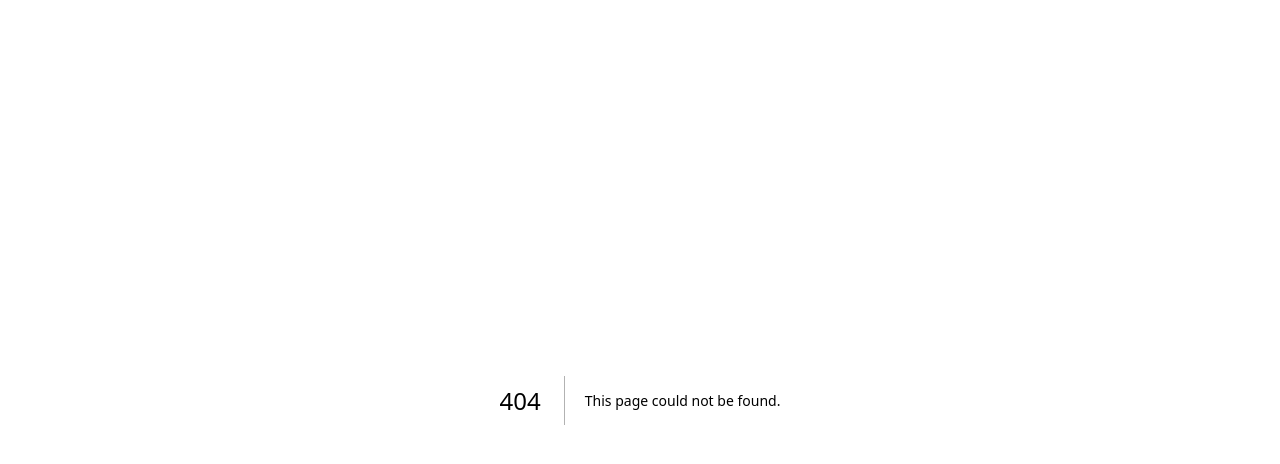
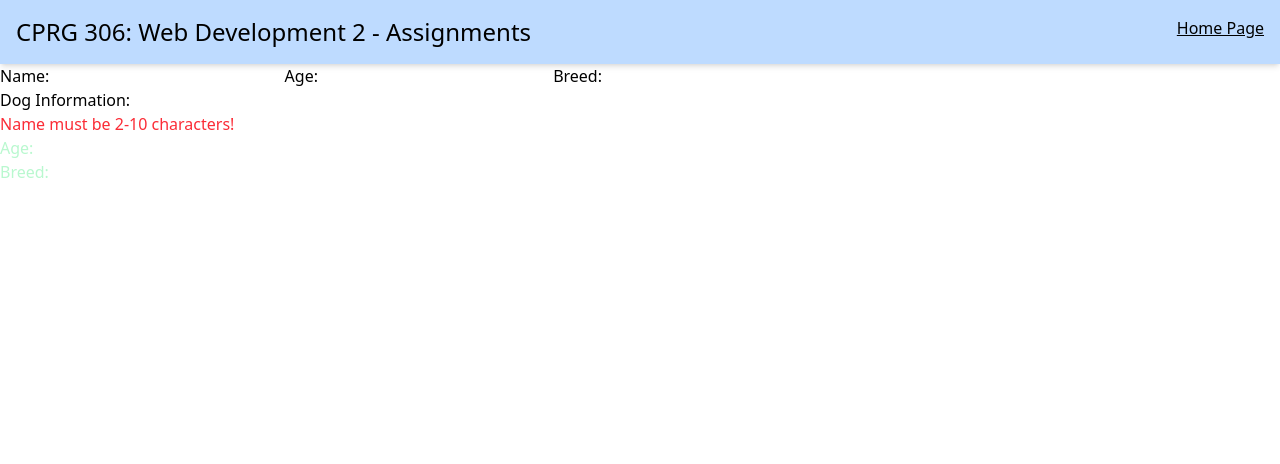
Before and after one commit to NickJBrunet/cprg306-assignments, a Next.js app: page /demo-1 in a window 1280 px wide. Before the commit this address had no page. Shown: the top 464 px of the page. Built offline with nearby package versions, Linux system fonts and the light colour scheme.

Commit message:
Minor Styling and Formatting Changes

```diff
--- a/app/components/assignment-sidebar.js
+++ b/app/components/assignment-sidebar.js
@@ -8,7 +8,8 @@ export default function AssignmentSidebar() {
         <div className={`${colorScheme.other} p-4 flex-1`}>
             <Link className="underline" href="./week-2">Week 2 Assignment</Link> <br />
             <Link className="underline" href="./week-3">Week 3 Assignment</Link> <br />
-            <Link className="underline" href="./week-4">Week 4 Assignment</Link>
+            <Link className="underline" href="./week-4">Week 4 Assignment</Link> <br />
+            <Link className="underline" href="./week-5">Week 5 Assignment</Link>
         </div>
     </div>
   );
--- /dev/null
+++ b/app/components/demos-sidebar.js
@@ -0,0 +1,13 @@
+import { colorScheme } from "../layout";
+import Link from "next/link";
+
+export default function DemoSidebar() {
+  return (
+    <div className="flex flex-col h-full text-center">
+        <h2 className={`${colorScheme.secondary} p-2 text-xl`}>Demos</h2>
+        <div className={`${colorScheme.other} p-4 flex-1`}>
+            <Link className="underline" href="./demo-1">Demo #1</Link>
+        </div>
+    </div>
+  );
+}
--- /dev/null
+++ b/app/demo-1/dog-form.js
@@ -0,0 +1,76 @@
+"use client";
+
+import { useState } from "react";
+
+export default function DogForm(){
+
+    const [name, setName] = useState('');
+    const [breed, setBreed] = useState('');
+    const [age, setAge] = useState('');
+
+    // Main form submission handler
+    const handleSubmit = (event) => {
+        event.preventDefault();
+        let dog = { name, breed, age };
+        console.log(dog);
+    }
+
+    // Individual input change handlers
+
+    // Name input change handler
+    const handleNameChange = (event) => {
+        let name = event.target.value;
+
+        (name.length <= 10 || name.length >= 2) ?
+            setName(event.target.value) : null;
+    }
+
+    // Age input change handler
+    const handleAgeChange = (event) => {
+        let age = event.target.value;
+
+        (age > 0) ?
+            setAge(event.target.value) : null;
+    }
+
+    // Breed input change handler
+    const handleBreedChange = (event) => {
+        let breed = event.target.value;
+
+        (breed.length > 1) ?
+            setBreed(event.target.value) : null;
+    }
+
+    return (
+        <div>
+            <form onSubmit={handleSubmit}>
+                <label htmlFor="name">Name: </label>
+                <input type="text" id="name" value={name} onChange={handleNameChange} />
+
+                <label htmlFor="age">Age: </label>
+                <input type="text" id="age" value={age} onChange={handleAgeChange} />
+
+                <label htmlFor="breed">Breed: </label>
+                <input type="text" id="breed" value={breed} onChange={handleBreedChange} />
+            </form>
+            <div>
+                <h2>Dog Information:</h2>
+
+                {(name.length > 10 || name.length < 2)
+                    ? <p className="text-red-500">Name must be 2-10 characters!</p>
+                    : <p className="text-green-200">Name: {name}</p>
+                }
+
+                {age < 0
+                    ? <p className="text-red-500">Age must be greater than or equal to 0!</p>
+                    : <p className="text-green-200">Age: {age}</p>
+                }
+
+                {breed.length > 0
+                    ? <p className="text-red-500">Breed is undefined!</p>
+                    : <p className="text-green-200">Breed: {breed}</p>
+                }
+            </div>
+        </div>
+    )
+}
--- /dev/null
+++ b/app/demo-1/page.js
@@ -0,0 +1,19 @@
+/*
+
+Author: Nick Brunet
+Description: Demo #1 page
+Modified: 2025-10-02
+
+*/
+
+import Header from '../components/header';
+import DogForm from './dog-form';
+
+export default function Page() {
+  return (
+    <main>
+        <Header />
+        <DogForm />
+    </main>
+  );
+}
--- a/app/page.js
+++ b/app/page.js
@@ -8,25 +8,37 @@ Modified: 2024-09-25
 
 import Header from "./components/header";
 import AssignmentSidebar from "./components/assignment-sidebar";
+import DemoSidebar from "./components/demos-sidebar";
 
 export default function Page() {
   return (
     <main className="flex flex-col h-dvh w-screen">
+
       {/* Header component used on all pages */}
       <Header />
+
       {/* Main body container */}
       <div className="flex flex-row h-full">
+
         {/* Left sidebar */}
-        <div className="w-1/2"></div>
+        <div className="w-1/2">
+          {/* DemoSidebar handles all link references for demos */}
+          <DemoSidebar />
+
+        </div>
+
         {/* Middle body container */}
         <div className="w-full text-center pt-2">
           <h1 className="text-2xl">Created By: Nicholas Brunet</h1>
           <p>Software development student at SAIT</p>
+
         </div>
+
         {/* Right sidebar */}
         <div className="w-1/2 h-full">
+          {/* AssignmentSidebar handles all link references for assignments */}
           <AssignmentSidebar />
-          {/* AssignmentSidebar handles all link references */}
+
         </div>
       </div>
     </main>
--- a/app/week-2/page.js
+++ b/app/week-2/page.js
@@ -2,7 +2,7 @@
 
 Author: Nick Brunet
 Description: Week 2 assignment page
-Modified: 2024-09-25
+Modified: 2025-09-25
 
 */
 
@@ -12,12 +12,12 @@ import StudentInfo from './student-info';
 export default function Page() {
   return (
     // Main container
-    <div className="text-center">
+    <main className="text-center">
       {/* Header component across all pages */}
       <Header />
       <h1>Student Information:</h1>
       {/* Assignment specific component for showcasing student information */}
       <StudentInfo />
-    </div>
+    </main>
   );
 }
--- a/app/week-3/page.js
+++ b/app/week-3/page.js
@@ -2,7 +2,7 @@
 
 Author: Nick Brunet
 Description: Week 3 assignment page
-Modified: 2024-09-25
+Modified: 2025-09-25
 
 */
 
@@ -12,12 +12,12 @@ import Header from '../components/header';
 
 export default function Page() {
   return (
-    <div className="h-dvh">
+    <main className="h-dvh">
         <Header />
         <div className="text-center">
           <h1 className="text-5xl p-1 m-1">Shopping List</h1>
           <ItemList />
         </div>
-    </div>
+    </main>
   );
 }
--- a/app/week-4/page.js
+++ b/app/week-4/page.js
@@ -2,7 +2,7 @@
 
 Author: Nick Brunet
 Description: Week 4 assignment page
-Modified: 2024-09-25
+Modified: 2025-09-25
 
 */
 
@@ -11,9 +11,9 @@ import NewItem from './new-item';
 
 export default function Page() {
   return (
-    <div className="flex flex-col h-dvh w-screen text-center">
+    <main className="flex flex-col h-dvh w-screen text-center">
       <Header />
       <NewItem />
-    </div>
+    </main>
   )
 }
--- /dev/null
+++ b/app/week-5/page.js
@@ -0,0 +1,15 @@
+/*
+
+Author: Nick Brunet
+Description: Week 5 assignment page
+Modified: 2025-10-02
+
+*/
+
+import Header from '../components/header';
+
+export default function Page() {
+  return (
+    <Header/>
+  );
+}
```
